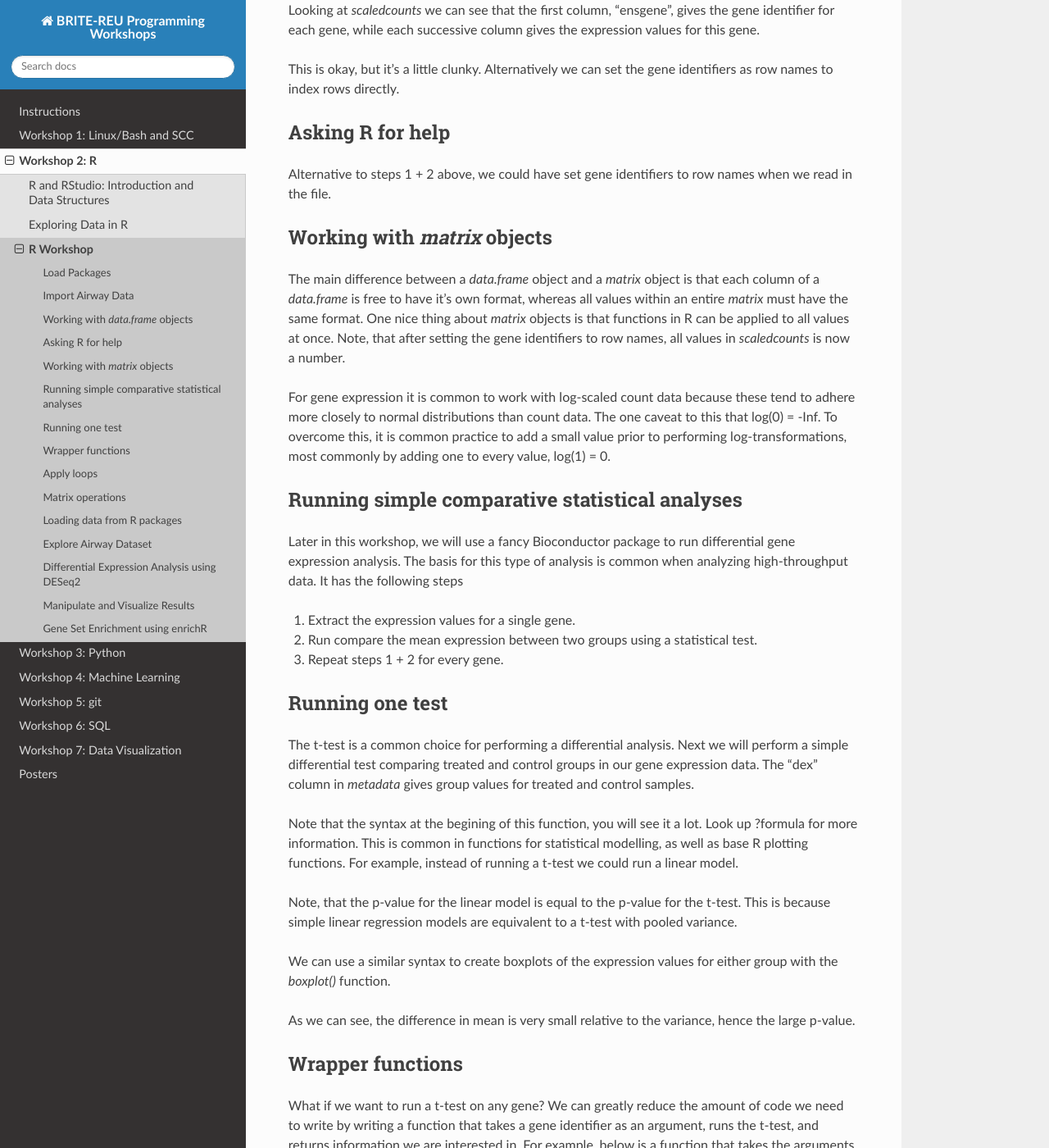
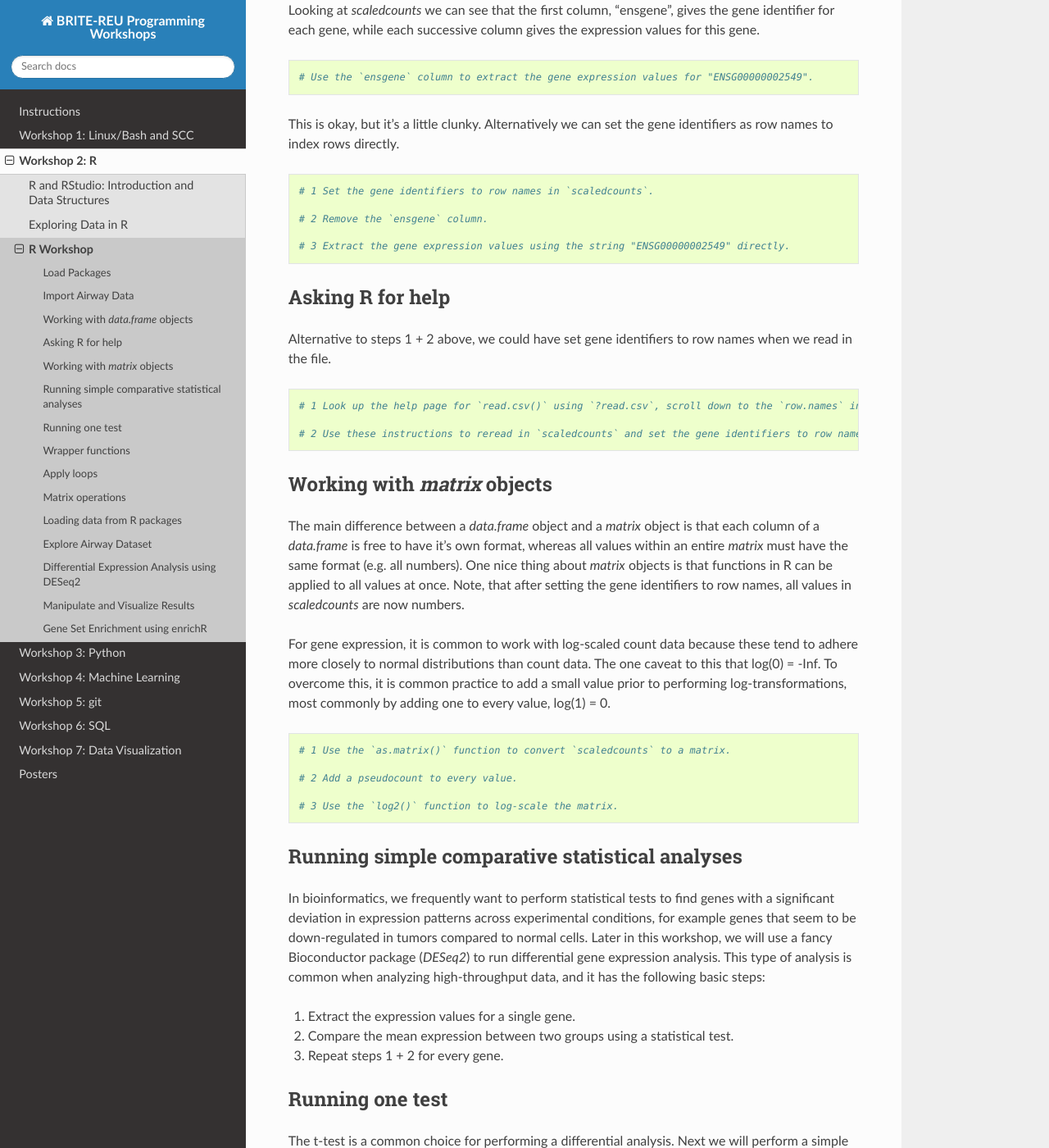
Before and after one commit to BRITE-REU/programming-workshops, a Sphinx documentation site: the page built from source/workshops/02_R/Workshop_R.rst, in a window 1280 px wide and 1400 px high, scrolled down 2608 px. Shown: the whole window at 82% size. Built offline with Sphinx 7.4.7 and the Read the Docs theme 2.0.0, drawn with Linux system fonts in a browser that asks for light colours; some of the changed text lies outside the part shown.

Commit message:
Updated R workshop materialon t-tests

```diff
--- a/source/workshops/02_R/Workshop_R.rst
+++ b/source/workshops/02_R/Workshop_R.rst
@@ -121,11 +121,13 @@
 Looking at `scaledcounts` we can see that the first column, "ensgene", gives the gene identifier for each gene, while each successive column gives the expression values for this gene.
 
 .. code:: R
+
     # Use the `ensgene` column to extract the gene expression values for "ENSG00000002549".
 
 This is okay, but it's a little clunky. Alternatively we can set the gene identifiers as row names to index rows directly.
 
 .. code:: R
+
     # 1 Set the gene identifiers to row names in `scaledcounts`.
 
     # 2 Remove the `ensgene` column.
@@ -139,6 +141,7 @@
 Alternative to steps 1 + 2 above, we could have set gene identifiers to row names when we read in the file.
 
 .. code:: R
+
     # 1 Look up the help page for `read.csv()` using `?read.csv`, scroll down to the `row.names` in the "Arguments" section.
 
     # 2 Use these instructions to reread in `scaledcounts` and set the gene identifiers to row names automatically.
@@ -147,11 +150,12 @@
 Working with `matrix` objects
 ***********************
 
-The main difference between a `data.frame` object and a `matrix` object is that each column of a `data.frame` is free to have it's own format, whereas all values within an entire `matrix` must have the same format. One nice thing about `matrix` objects is that functions in R can be applied to all values at once. Note, that after setting the gene identifiers to row names, all values in `scaledcounts` is now a number.
+The main difference between a `data.frame` object and a `matrix` object is that each column of a `data.frame` is free to have it's own format, whereas all values within an entire `matrix` must have the same format (e.g. all numbers). One nice thing about `matrix` objects is that functions in R can be applied to all values at once. Note, that after setting the gene identifiers to row names, all values in `scaledcounts` are now numbers.
 
-For gene expression it is common to work with log-scaled count data because these tend to adhere more closely to normal distributions than count data.  The one caveat to this that log(0) = -Inf. To overcome this, it is common practice to add a small value prior to performing log-transformations, most commonly by adding one to every value, log(1) = 0.
+For gene expression, it is common to work with log-scaled count data because these tend to adhere more closely to normal distributions than count data. The one caveat to this that log(0) = -Inf. To overcome this, it is common practice to add a small value prior to performing log-transformations, most commonly by adding one to every value, log(1) = 0.
 
 .. code:: R
+
     # 1 Use the `as.matrix()` function to convert `scaledcounts` to a matrix.
 
     # 2 Add a pseudocount to every value.
@@ -162,10 +166,10 @@
 Running simple comparative statistical analyses
 ***********************
 
-Later in this workshop, we will use a fancy Bioconductor package to run differential gene expression analysis.  The basis for this type of analysis is common when analyzing high-throughput data. It has the following steps
+In bioinformatics, we frequently want to perform statistical tests to find genes with a significant deviation in expression patterns across experimental conditions, for example genes that seem to be down-regulated in tumors compared to normal cells. Later in this workshop, we will use a fancy Bioconductor package (*DESeq2*) to run differential gene expression analysis.  This type of analysis is common when analyzing high-throughput data, and it has the following basic steps:
 
 1. Extract the expression values for a single gene.
-2. Run compare the mean expression between two groups using a statistical test.
+2. Compare the mean expression between two groups using a statistical test.
 3. Repeat steps 1 + 2 for every gene.
 
 ***********************
@@ -175,6 +179,7 @@
 The t-test is a common choice for performing a differential analysis. Next we will perform a simple differential test comparing treated and control groups in our gene expression data. The "dex" column in `metadata` gives group values for treated and control samples.
 
 .. code:: R
+
     # 1 Create a new data.frame called `genedata` with two columns: 1) log-transformed expression values of "ENSG00000002549" and 2) group values from the "dex" variable. Call the columns "ex" and "group", respectively.
 
     # 2 Run the following to use the `t.test()` function to compare the log transformed expression values between treated and control samples with pooled variance (var.equal = TRUE).
@@ -183,6 +188,7 @@
 Note that the syntax at the begining of this function, you will see it a lot.  Look up ?formula for more information. This is common in functions for statistical modelling, as well as base R plotting functions.  For example, instead of running a t-test we could run a linear model.
 
 .. code:: R
+
     lmRes <- lm(ex ~ group, data = genedata)
     print(summary(lmRes))
 
@@ -191,6 +197,7 @@
 We can use a similar syntax to create boxplots of the expression values for either group with the `boxplot()` function.
 
 .. code:: R
+
     boxplot(ex ~ group, data = genedata)
 
 As we can see, the difference in mean is very small relative to the variance, hence the large p-value.
@@ -234,6 +241,7 @@
 We can run this analysis using an apply loop.  In are there are several choices of apply loops, for this case we will use the `sapply()` function.  `sapply()` takes two arguments: a vector and a function. You may want to check the help page, `?apply`, for other options. `sapply()` takes every value of a vector and **applies** it to the first argument of the function argument.
 
 .. code:: R
+
     # 1 Run sapply for the first 1000 genes in `scaledcounts` using their names and the `ttestGene()` function.  Write the ouput to an object called `res`.
 
     # 2 Transpose the output with t().
@@ -242,14 +250,10 @@
 Matrix operations
 ***********************
 
-Loops are great and often necessary, but whenever possible utilizing matrix operations is a great way to speed up runtime. The maximum likelihood estimates of linear regression coefficients can be estimated using the following formula,
-
-.. math::
-    \hat{\beta} = (X^TX)^{-1}X^Ty.
-
-Here, :math:`X` is and :math:`N+1\times P` design matrix of variables, and :math:`y` can be a vector of outcome variables, in this case gene expression values for specific gene. :math:`X^T` denotes that a given matrix is transposed and :math:`()^{-1}` denotes taking the inverse of the items in the parathesis.
+Loops are great and often necessary, but whenever possible utilizing matrix operations is a great way to speed up runtime.
 
 .. code:: R
+
     X <- model.matrix(~ group, data = genedata)
     print(X)
 
@@ -258,14 +262,6 @@
 1.  `t()`: Transpose matrix input.
 2.  `solve()`: Take the inverse of matrix input.
 3.  `%*%`: Multiply matrices on the left and right.
-
-.. code:: R
-    # Use the formula for the maximum likelihood estimates of linear regression coefficients above to generate the difference in mean of log transformed expression values between treated and control samples for "ENSG00000002549".
-
-In actuality, :math:`y` need not be a vector, but instead a :math:`N \times Q` matrix, where :math:`Q` is a set of variables for which you'd like to indepedently test the relationships to :math:`X`.
-
-.. code:: R
-    # Use the formula for the maximum likelihood estimates of linear regression coefficients above to estimate the difference in log transformed expression values between treated and control samples for the first 1000 genes in `scaledcounts`.
 
 ***********************
 Loading data from R packages
```
